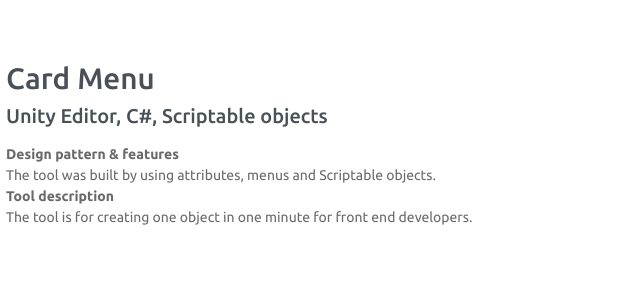
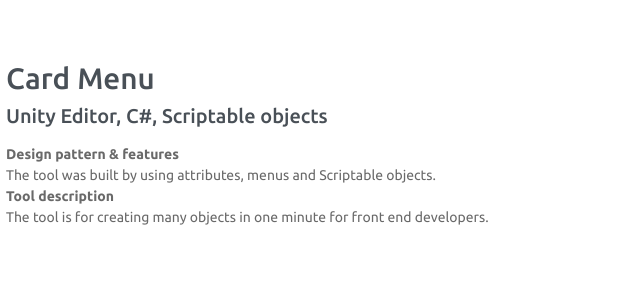
Before and after one commit to HamzaLabib/portfolio, a plain HTML site: page index.html in a window 1280 px wide. Shown: the part 6934-7238 px from the top of the page, 79-719 px from the left. Drawn offline with Linux system fonts and the light colour scheme.

Commit message:
Update index.html

```diff
--- a/index.html
+++ b/index.html
@@ -568,7 +568,7 @@
                         <strong>Design pattern & features</strong><br>
                         The tool was built by using attributes, menus and Scriptable objects.
                         <br><strong>Tool description</strong><br>
-                        The tool is for creating one object in one minute for front end developers.
+                        The tool is for creating many objects in one minute for front end developers.
                     </p>
 
                 </div>
```
